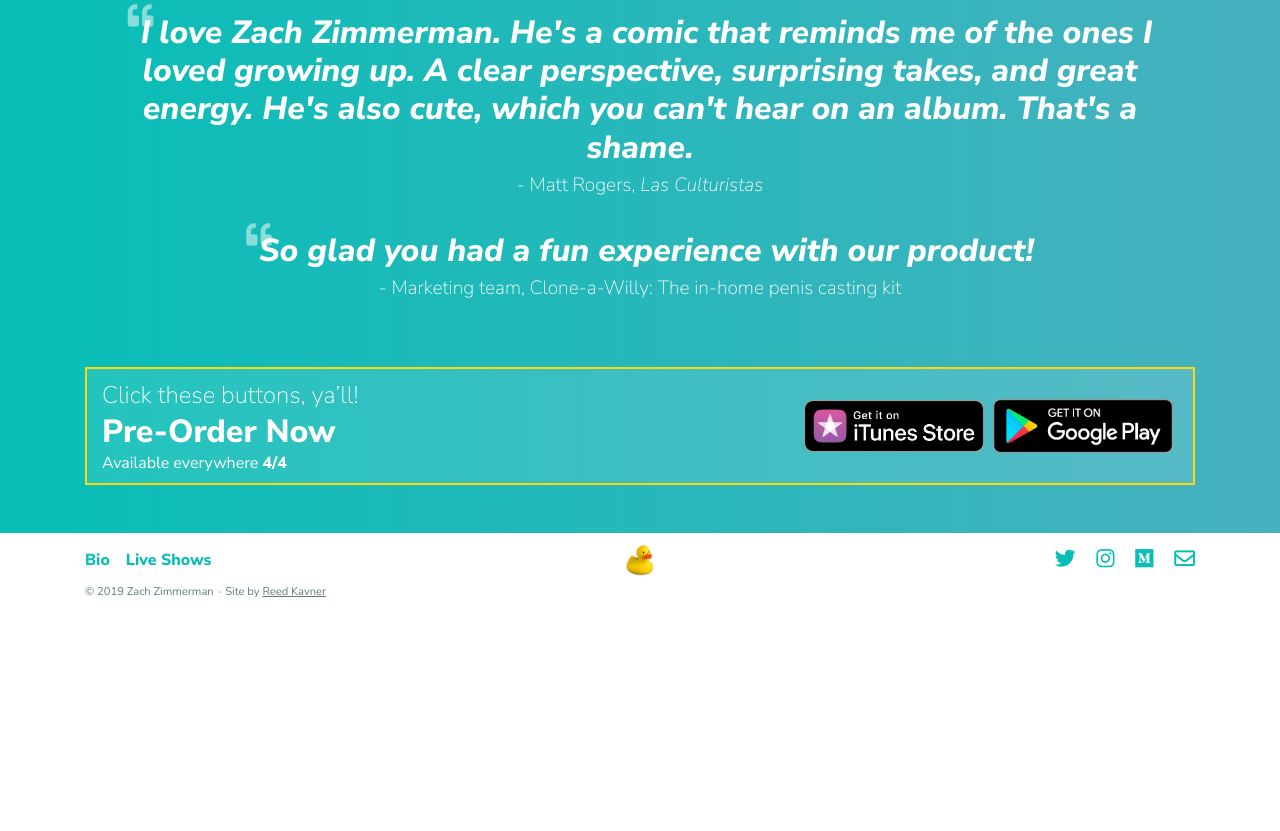
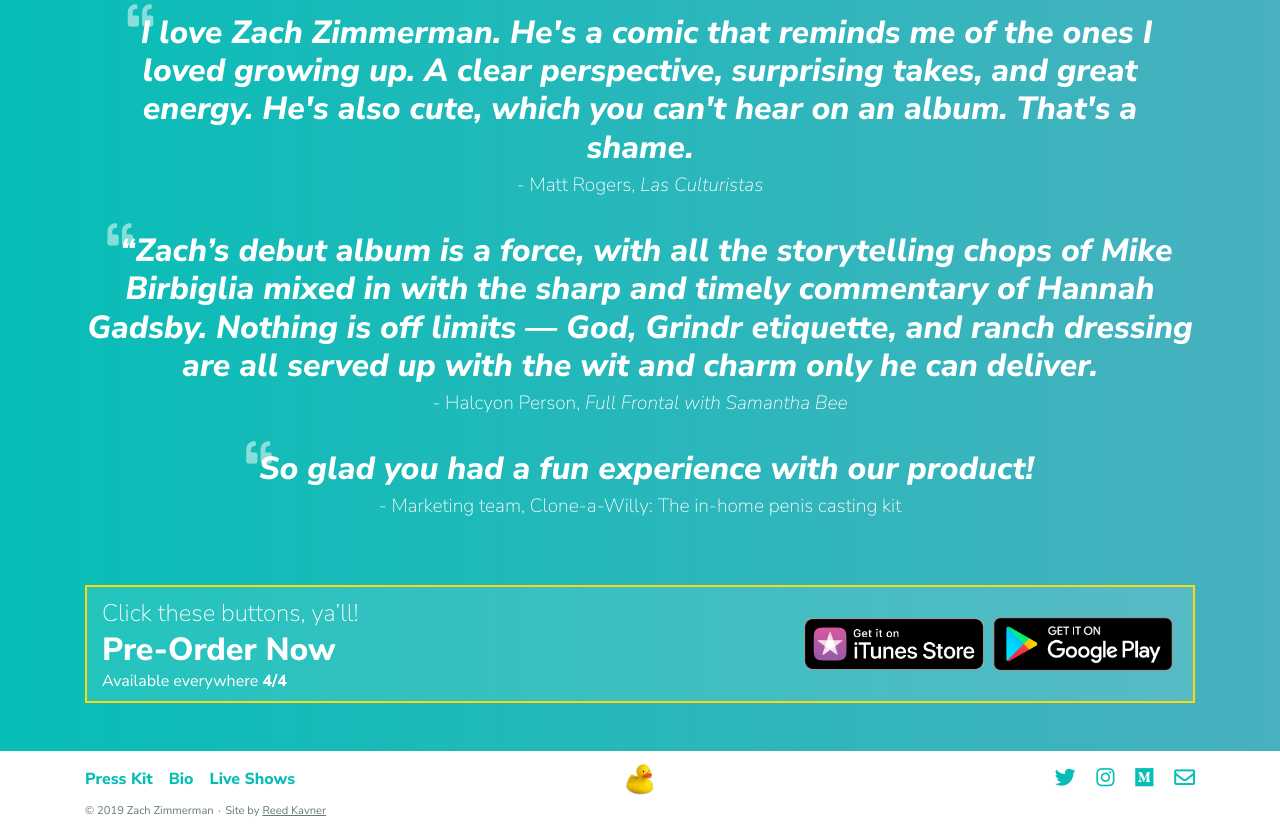
Before and after one commit to reedkavner/clean-comedy, a plain HTML site: page index.html in a window 1280 px wide. Shown: the part 1443-2274 px from the top of the page. Before the commit the page ends 2055 px from the top, so only its background shows below. Drawn offline with nearby package versions, Linux system fonts and the light colour scheme.

Commit message:
added press kit and halcyon quote

```diff
--- a/index.html
+++ b/index.html
@@ -130,6 +130,11 @@
             </div>
             <div class="col-12 blurb">
                 <i class="fas fa-quote-left"></i>
+                <p class="blurb-text">“Zach’s debut album is a force, with all the storytelling chops of Mike Birbiglia mixed in with the sharp and timely commentary of Hannah Gadsby. Nothing is off limits — God, Grindr etiquette, and ranch dressing are all served up with the wit and charm only he can deliver.</p>
+                <p class="blurb-attribution">Halcyon Person, <em>Full Frontal with Samantha Bee</em></p>
+            </div>
+            <div class="col-12 blurb">
+                <i class="fas fa-quote-left"></i>
                 <p class="blurb-text">So glad you had a fun experience with our product!</p>
                 <p class="blurb-attribution">Marketing team, Clone-a-Willy: The in-home penis casting kit</p>
             </div>
@@ -162,6 +167,7 @@
         <div class="container h-100">
             <div class="row h-100">
                 <div class="col-12 col-md-5 footer-links info-links justify-content-center justify-content-md-start order-1 order-md-1">
+                    <a href="https://drive.google.com/drive/folders/1JkxwVRQiwvElwOyvSJjc_eX8tOzkMCND">Press Kit</a>
                     <a href="http://zachzimmermanactor.weebly.com/">Bio</a>
                     <a href="http://zachzimmermanactor.weebly.com/live-shows.html">Live Shows</a>
                 </div>
```
